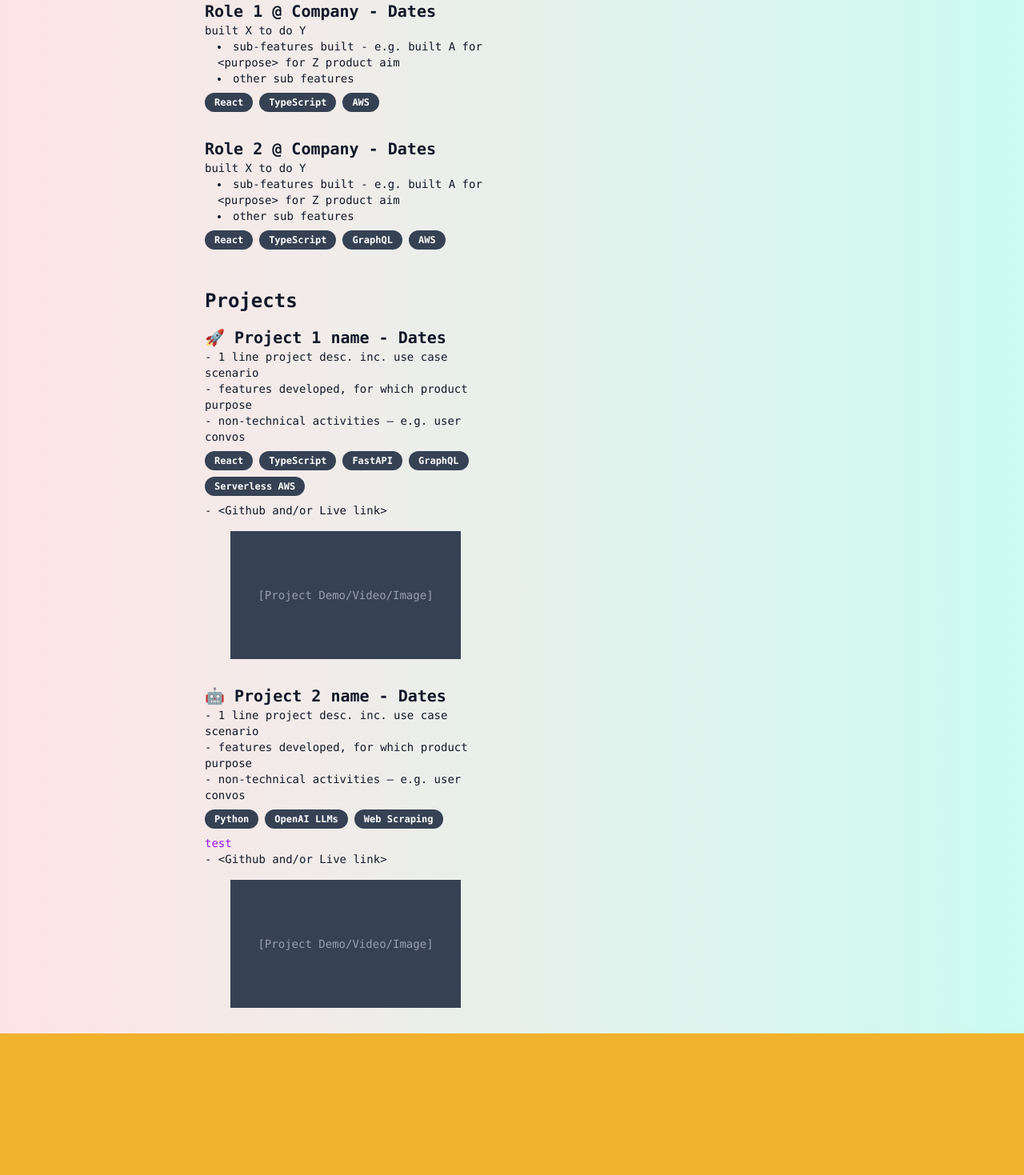
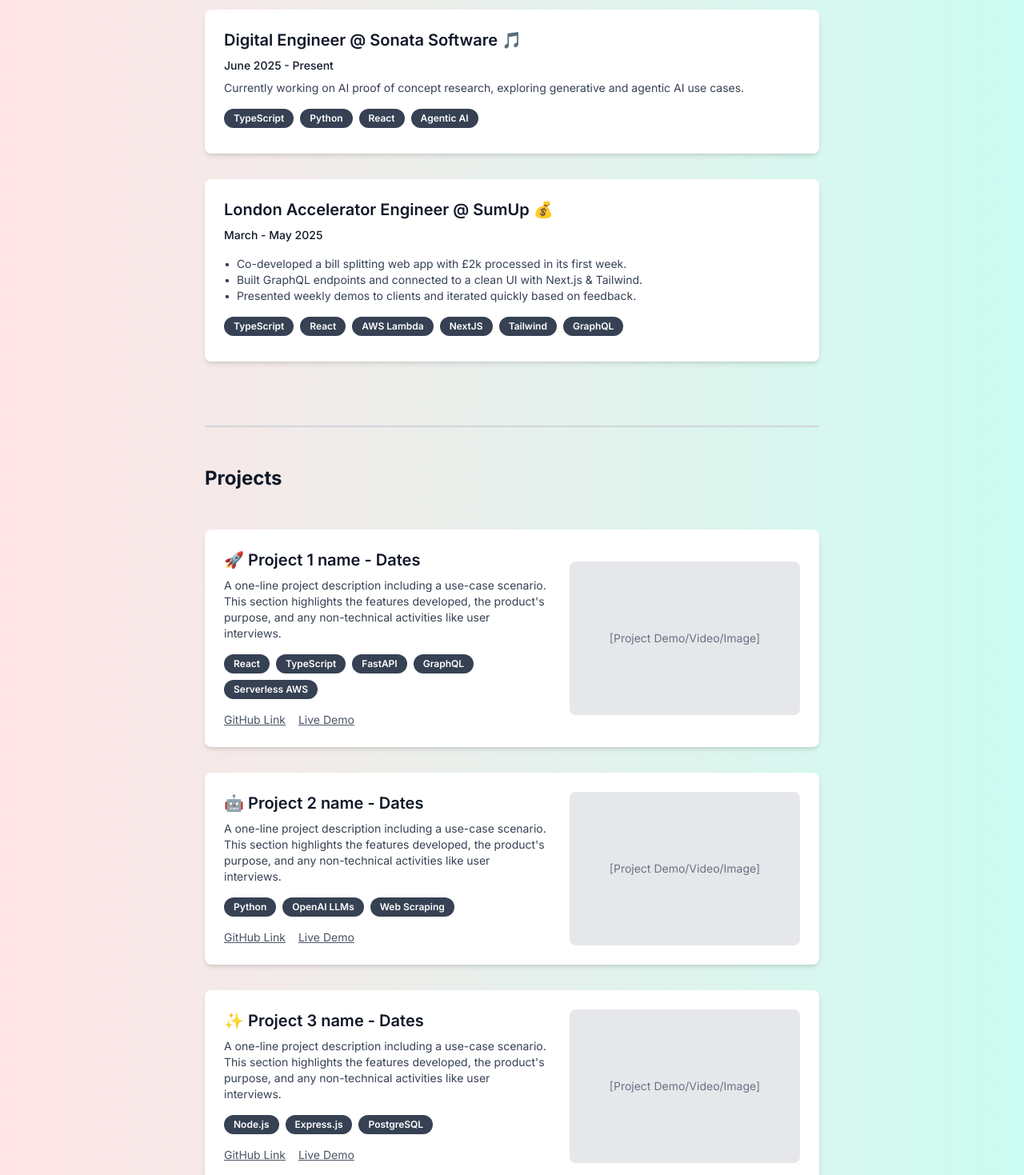
Before and after one commit to tri-jet/portfolio-site, a Next.js app: page / in a window 1280 px wide. Shown: the part 540-2009 px from the top of the page at 80% size. Before the commit the page ends 1832 px from the top, so only its background shows below. Built offline with nearby package versions, Linux system fonts and the light colour scheme.

Commit message:
feat: Add card styling around projects and work experience and fix font

```diff
--- a/app/page.tsx
+++ b/app/page.tsx
@@ -4,9 +4,9 @@
 export default function Home() {
   return (
     <div className="min-h-screen bg-gradient-to-r from-rose-100 to-teal-100">
-    <main className="min-h-screen flex flex-col items-center bg-transparent">
+      <main className="min-h-screen flex flex-col items-center bg-transparent">
         {/* Central content area, 3/5 width, centered */}
-        <div className="w-3/5 mx-auto font-mono text-sm text-gray-900">
+        <div className="w-3/5 mx-auto text-sm text-gray-900">
           {/* Profile Section */}
           <div className="flex flex-col items-center mt-12 mb-12">
             <Image
@@ -23,85 +23,132 @@
             </div>
           </div>
 
-          {/* Test this main text colour rgb(71 85 105/var(--tw-text-opacity))*/}
-          {/* Two-Column Section */}
-          <div className="flex flex-row gap-x-12 w-full justify-between">
-            {/* Left Column: Work Experience & Projects */}
-            <div className="max-w-1/2 w-2/3 pr-8" style={{maxWidth: '50%'}}>
-              <h2 className="text-2xl font-bold mb-4">Work Experience</h2>
-              <div className="mb-8">
-                <h3 className="text-xl font-semibold">Role 1 @ Company - Dates</h3>
-                <p>built X to do Y</p>
-                <ul className="list-disc list-inside ml-4">
-                  <li>sub-features built - e.g. built A for &lt;purpose&gt; for Z product aim</li>
-                  <li>other sub features</li>
-                </ul>
-                <SkillPills skills={['React', 'TypeScript','AWS']}/>
-              </div>
-              <div>
-                <h3 className="text-xl font-semibold">Role 2 @ Company - Dates</h3>
-                <p>built X to do Y</p>
-                <ul className="list-disc list-inside ml-4">
-                  <li>sub-features built - e.g. built A for &lt;purpose&gt; for Z product aim</li>
-                  <li>other sub features</li>
-                </ul>
-
-                <SkillPills skills={['React', 'TypeScript', 'GraphQL', 'AWS']}/>
-              </div>
-
-              <h2 className="text-2xl font-bold mt-12 mb-4">Projects</h2>
-              <div className="mb-8">
-                <h3 className="text-xl font-semibold">🚀 Project 1 name - Dates</h3>
-                <p>- 1 line project desc. inc. use case scenario</p>
-                <p>- features developed, for which product purpose</p>
-                <p>- non-technical activities – e.g. user convos</p>
-                <SkillPills skills={['React', 'TypeScript', 'FastAPI', 'GraphQL', 'Serverless AWS']}/>
-
-                <p>- &lt;Github and/or Live link&gt;</p>
-                <div className="w-full flex justify-center my-4">
-                  <div className="bg-gray-700 w-72 h-40 flex items-center justify-center text-gray-400">[Project Demo/Video/Image]</div>
-                </div>
-              </div>
-              <div className="mb-8">
-                <h3 className="text-xl font-semibold">🤖 Project 2 name - Dates</h3>
-                <p>- 1 line project desc. inc. use case scenario</p>
-                <p>- features developed, for which product purpose</p>
-                <p>- non-technical activities – e.g. user convos</p>
-
-                <SkillPills skills={['Python', 'OpenAI LLMs', 'Web Scraping']}/>
-
-                <div className ="text-purple-600">
-                  <p>test</p>
-                </div>
-
-                <p>- &lt;Github and/or Live link&gt;</p>
-                <div className="w-full flex justify-center my-4">
-                  <div className="bg-gray-700 w-72 h-40 flex items-center justify-center text-gray-400">[Project Demo/Video/Image]</div>
+          {/* Work Experience Section */}
+          <h2 className="text-2xl font-bold mt-12 mb-4">Work Experience</h2>
+          <div className="flex flex-col gap-8 py-8">
+            {/* Work Experience 1 */}
+            <div className="bg-white p-6 rounded-lg shadow-md hover:shadow-xl transition-shadow duration-300">
+              <div className="flex flex-col md:flex-row items-start md:items-center">
+                <div className="flex-1">
+                  <h3 className="text-xl font-semibold mb-2">Digital Engineer @ Sonata Software 🎵</h3>
+                  <h4 className="text-md font-medium mb-2"> June 2025 - Present</h4>
+                  <p className="text-gray-700 mb-4">
+                    Currently working on AI proof of concept research, exploring generative and agentic AI use cases.
+                  </p>
+                  <ul className="list-disc list-inside text-gray-700 mb-4">
+                    {/* <li>Built new features for the cross-platform UI to enhance user experience.</li>
+                    <li>Collaborated with a dedicated team to maintain and improve robust microservices.</li> */}
+                  </ul>
+                  <SkillPills skills={['TypeScript', 'Python', 'React', 'Agentic AI']} />
                 </div>
               </div>
             </div>
 
-            {/* Right Column: Blog */}
-            {/* <div className="w-1/3 ml-auto">
-              <h2 className="text-2xl font-bold mb-4">Blog</h2>
-              <div className="mb-4">
-                <h3 className="text-lg font-semibold">Blog Post title 3 - Date</h3>
-                <p>Subline + cut off preview of start</p>
+            {/* Work Experience 2 */}
+            <div className="bg-white p-6 rounded-lg shadow-md hover:shadow-xl transition-shadow duration-300">
+              <div className="flex flex-col md:flex-row items-start md:items-center">
+                <div className="flex-1">
+                  <h3 className="text-xl font-semibold mb-2">London Accelerator Engineer @ SumUp 💰</h3>
+                  <h4 className="text-md font-medium mb-2"> March - May 2025</h4>
+                  <p className="text-gray-700 mb-4">
+
+
+
+
+                  </p>
+                  <ul className="text-gray-700 mb-4">
+                    <li className="flex items-start">
+                      <span className="flex-shrink-0 mr-2">&#8226;</span>
+                      <span>Co-developed a bill splitting web app with £2k processed in its first week.</span>
+                    </li>
+                    <li className="flex items-start">
+                      <span className="flex-shrink-0 mr-2">&#8226;</span>
+                      <span>Built GraphQL endpoints and connected to a clean UI with Next.js & Tailwind.</span>
+                    </li>
+                    <li className="flex items-start">
+                      <span className="flex-shrink-0 mr-2">&#8226;</span>
+                      <span>Presented weekly demos to clients and iterated quickly based on feedback.</span>
+                    </li>
+                  </ul>
+                  <SkillPills skills={['TypeScript', 'React', 'AWS Lambda', 'NextJS', 'Tailwind','GraphQL']} />
+                </div>
               </div>
-              <div className="mb-4">
-                <h3 className="text-lg font-semibold">Blog Post title 2 - Date</h3>
-                <p>Subline + cut off preview of start</p>
+            </div>
+          </div>
+
+          <hr className="my-12 border-t-2 border-gray-300" />
+
+          {/* Projects Section - Aligned with Profile */}
+          <h2 className="text-2xl font-bold mt-12 mb-4">Projects</h2>
+          <div className="flex flex-col gap-8 py-8">
+            {/* Project 1 */}
+            <div className="bg-white p-6 rounded-lg shadow-md hover:shadow-xl transition-shadow duration-300">
+              <div className="flex flex-col md:flex-row items-start md:items-center">
+                <div className="flex-1">
+                  <h3 className="text-xl font-semibold mb-2">🚀 Project 1 name - Dates</h3>
+                  <p className="text-gray-700 mb-4">
+                    A one-line project description including a use-case scenario. This section highlights the features developed, the product&apos;s purpose, and any non-technical activities like user interviews.
+                  </p>
+                  <SkillPills skills={['React', 'TypeScript', 'FastAPI', 'GraphQL', 'Serverless AWS']} />
+                  <div className="mt-4 text-gray-600">
+                    <a href="#" className="underline mr-4">GitHub Link</a>
+                    <a href="#" className="underline">Live Demo</a>
+                  </div>
+                </div>
+                <div className="md:ml-6 mt-4 md:mt-0 flex-shrink-0">
+                  <div className="w-full md:w-72 h-48 bg-gray-200 flex items-center justify-center text-gray-500 rounded-lg">
+                    [Project Demo/Video/Image]
+                  </div>
+                </div>
               </div>
-              <div>
-                <h3 className="text-lg font-semibold">Blog Post title 1 - Date</h3>
-                <p>Subline + cut off preview of start</p>
+            </div>
+
+            {/* Project 2 */}
+            <div className="bg-white p-6 rounded-lg shadow-md hover:shadow-xl transition-shadow duration-300">
+              <div className="flex flex-col md:flex-row items-start md:items-center">
+                <div className="flex-1">
+                  <h3 className="text-xl font-semibold mb-2">🤖 Project 2 name - Dates</h3>
+                  <p className="text-gray-700 mb-4">
+                    A one-line project description including a use-case scenario. This section highlights the features developed, the product&apos;s purpose, and any non-technical activities like user interviews.
+                  </p>
+                  <SkillPills skills={['Python', 'OpenAI LLMs', 'Web Scraping']} />
+                  <div className="mt-4 text-gray-600">
+                    <a href="#" className="underline mr-4">GitHub Link</a>
+                    <a href="#" className="underline">Live Demo</a>
+                  </div>
+                </div>
+                <div className="md:ml-6 mt-4 md:mt-0 flex-shrink-0">
+                  <div className="w-full md:w-72 h-48 bg-gray-200 flex items-center justify-center text-gray-500 rounded-lg">
+                    [Project Demo/Video/Image]
+                  </div>
+                </div>
               </div>
-            </div> */}
+            </div>
+
+            {/* Project 3 */}
+            <div className="bg-white p-6 rounded-lg shadow-md hover:shadow-xl transition-shadow duration-300">
+              <div className="flex flex-col md:flex-row items-start md:items-center">
+                <div className="flex-1">
+                  <h3 className="text-xl font-semibold mb-2">✨ Project 3 name - Dates</h3>
+                  <p className="text-gray-700 mb-4">
+                    A one-line project description including a use-case scenario. This section highlights the features developed, the product&apos;s purpose, and any non-technical activities like user interviews.
+                  </p>
+                  <SkillPills skills={['Node.js', 'Express.js', 'PostgreSQL']} />
+                  <div className="mt-4 text-gray-600">
+                    <a href="#" className="underline mr-4">GitHub Link</a>
+                    <a href="#" className="underline">Live Demo</a>
+                  </div>
+                </div>
+                <div className="md:ml-6 mt-4 md:mt-0 flex-shrink-0">
+                  <div className="w-full md:w-72 h-48 bg-gray-200 flex items-center justify-center text-gray-500 rounded-lg">
+                    [Project Demo/Video/Image]
+                  </div>
+                </div>
+              </div>
+            </div>
           </div>
         </div>
-    </main>
+      </main>
     </div>
-
-
   );
 }
```
